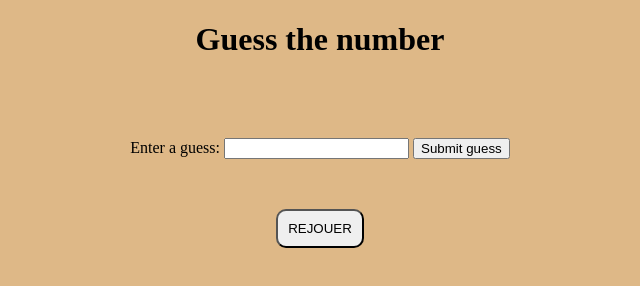
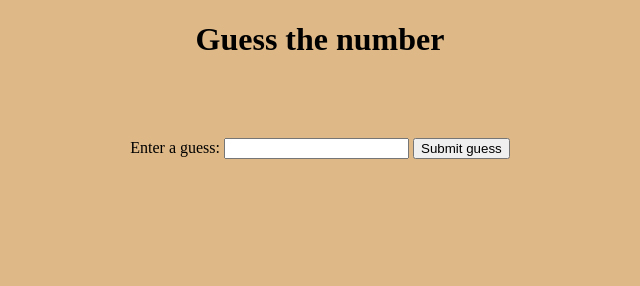
Before and after one commit to GregoryVDev/GuessNumber, a plain HTML site: page index.html in a window 1280 px wide. Shown: the whole page, without its empty margins (320-960 px from the left). Drawn offline with Linux system fonts and the light colour scheme.

Commit message:
Edited the button of container-button

```diff
--- a/css/style.css
+++ b/css/style.css
@@ -12,7 +12,8 @@ h1 {
 }
 
 #container-button {
-  text-align: center;
+  display: flex;
+  justify-content: center;
   margin-top: 50px;
 }
 
@@ -20,5 +21,5 @@ h1 {
   padding: 10px;
   text-transform: uppercase;
   border-radius: 10px;
-  /* display: none; */
+  display: none;
 }
--- a/js/script.js
+++ b/js/script.js
@@ -27,7 +27,7 @@ let largeNumber = "Votre nombre choisi est trop grand";
 let oneChance = "Attention !";
 let userGuess = parseInt(guessField).value;
 const containerButton = document.getElementById("container-button");
-const button = document.getElementById("container-button button");
+const button = document.querySelector("#container-button button");
 
 // This function is called when the user submits a guess in a form field.
 
@@ -64,4 +64,5 @@ function turn(numberChoise) {
 function endOfGame() {
   console.log("Game Over");
   containerButton.style.textAlign = "center";
+  button.style.display = "block";
 }
```
